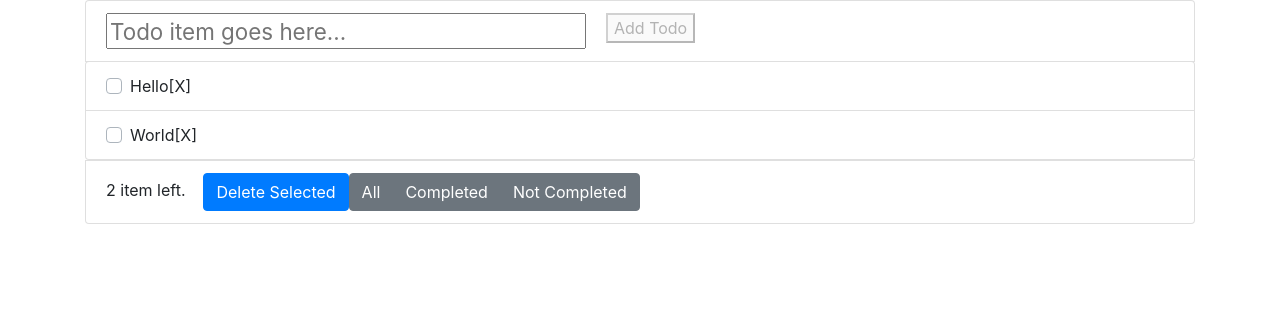
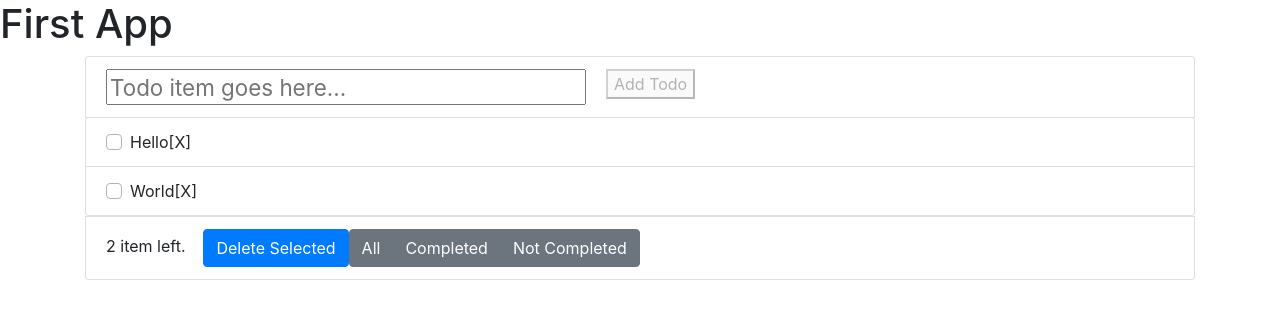
Before and after one commit to anand11g/TodoList, an Angular app: page / in a window 1280 px wide. Shown: the top 316 px of the page. Built offline with nearby package versions, Linux system fonts and the light colour scheme.

Commit message:
Title Added

```diff
--- a/src/app/app.component.html
+++ b/src/app/app.component.html
@@ -1,3 +1,4 @@
+<h1>First App</h1>
 <div class="container todos">
 
   <li class="list-group-item">
```
